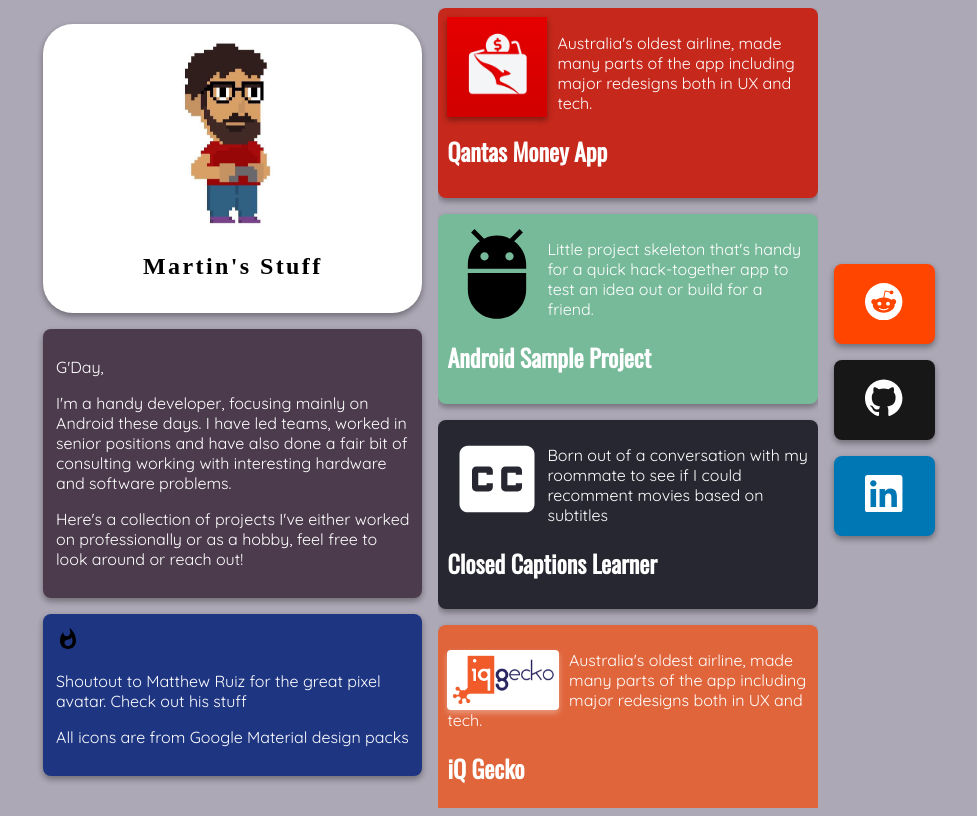
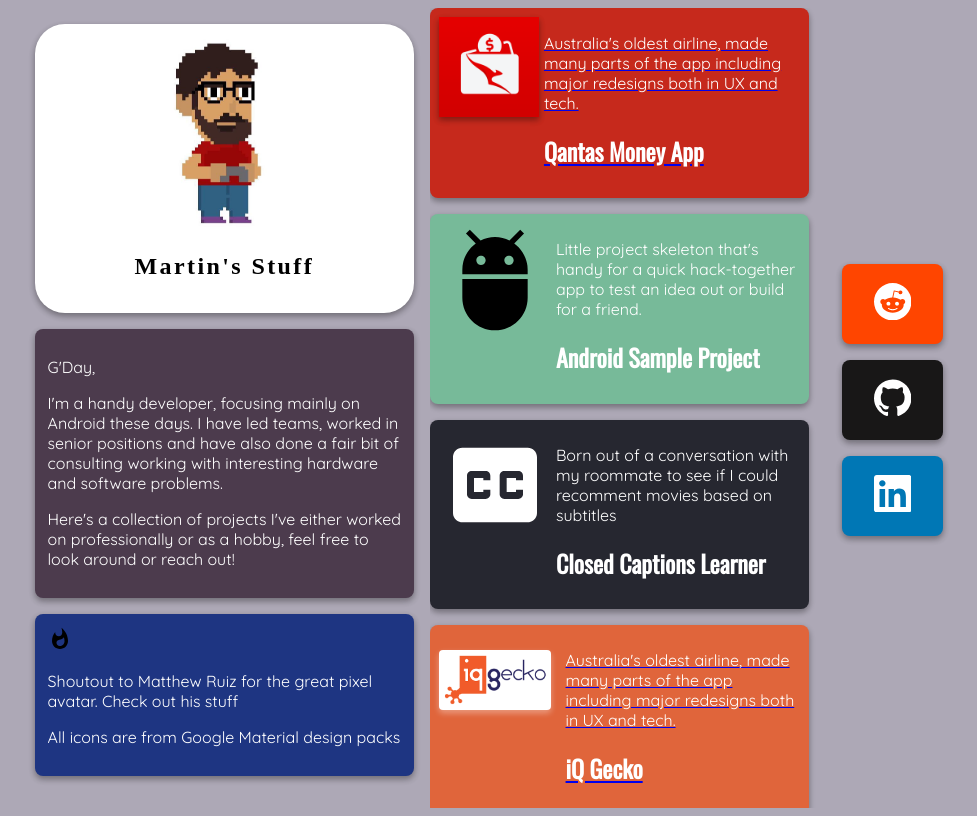
Before and after one commit to martinchooooooo/martinchooooooo.github.io, a plain HTML site: page index.html in a window 1280 px wide. Shown: the whole page, without its empty margins (151-1128 px from the left). Drawn offline with nearby package versions, Linux system fonts and the light colour scheme; a web font is replaced by a local one.

Commit message:
Fix project cards to use flexbox as actual cards
Trickiest part of this was trying to figure out how the hell SVG's work. Through some testing out, I think if an SVG is a child element of a display:flex container, then it doesn't respect the height or width attribute on the SVG or you have to play around with viewBox. I tried the bandaid fix that always seems to fix everything - wrap it in a <div> - and it worked as expected with sizing. Go figure.

```diff
--- a/index.html
+++ b/index.html
@@ -14,11 +14,7 @@
                 </section>
 
                 <section id="MartinBio">
-                    <p>
-                        G'Day,
-                         <!-- my name's Martin, I also go by Marty, Tincho or <a href="https://youtu.be/dLjE-uthimY?t=11" target="_blank">El Toro</a> -->
-
-                    </p>
+                    <p>G'Day,</p>
                     <p>
                         I'm a handy developer, focusing mainly on Android these days. I have led teams, worked in senior positions and have also done a fair bit of consulting working with interesting hardware and software problems.
                     </p>
@@ -39,47 +35,71 @@
 
             <div class="col project-col">
                 <div> <!-- This is only so we can have a single scrollable element -->
+                    <a href="https://play.google.com/store/apps/details?id=com.qantas.fs&hl=en_AU">
                         <section id="Qantas">
-                        <img src="img/money_app.png" alt="" class="icon">
+                            <div>
+                                <img src="img/money_app.png" alt="Qantas Money App Icon" class="icon">
+                            </div>
+                            <div>
                                 <p>
                                     Australia's oldest airline, made many parts of the app including major redesigns both in UX and tech.
                                 </p>
                                 <h2>Qantas Money App</h2>
+                            </div>
                         </section>
+                    </a>
 
                     <section id="AndroidSample">
-                        <svg class="icon" xmlns="http://www.w3.org/2000/svg" height="24" viewBox="0 0 24 24" ><path d="M0 0h24v24H0z" fill="none"/><path d="M5 16c0 3.87 3.13 7 7 7s7-3.13 7-7v-4H5v4zM16.12 4.37l2.1-2.1-.82-.83-2.3 2.31C14.16 3.28 13.12 3 12 3s-2.16.28-3.09.75L6.6 1.44l-.82.83 2.1 2.1C6.14 5.64 5 7.68 5 10v1h14v-1c0-2.32-1.14-4.36-2.88-5.63zM9 9c-.55 0-1-.45-1-1s.45-1 1-1 1 .45 1 1-.45 1-1 1zm6 0c-.55 0-1-.45-1-1s.45-1 1-1 1 .45 1 1-.45 1-1 1z"/></svg>
+                        <div>
+                            <svg alt="Android Debugging Bridge Icon" xmlns="http://www.w3.org/2000/svg" height="24" viewBox="0 0 24 24" ><path d="M0 0h24v24H0z" fill="none"/><path d="M5 16c0 3.87 3.13 7 7 7s7-3.13 7-7v-4H5v4zM16.12 4.37l2.1-2.1-.82-.83-2.3 2.31C14.16 3.28 13.12 3 12 3s-2.16.28-3.09.75L6.6 1.44l-.82.83 2.1 2.1C6.14 5.64 5 7.68 5 10v1h14v-1c0-2.32-1.14-4.36-2.88-5.63zM9 9c-.55 0-1-.45-1-1s.45-1 1-1 1 .45 1 1-.45 1-1 1zm6 0c-.55 0-1-.45-1-1s.45-1 1-1 1 .45 1 1-.45 1-1 1z"/></svg>
+                        </div>
+                        <div>
                             <p>
                                 Little project skeleton that's handy for a quick hack-together app to test an idea out or build for a friend.
                             </p>
                             <h2>Android Sample Project</h2>
+                        </div>
                     </section>
 
                     <section id="Captions">
-                        <svg class="icon" xmlns="http://www.w3.org/2000/svg" height="24" viewBox="0 0 24 24" ><path d="M0 0h24v24H0z" fill="none"/><path fill="white" d="M19 4H5c-1.11 0-2 .9-2 2v12c0 1.1.89 2 2 2h14c1.1 0 2-.9 2-2V6c0-1.1-.9-2-2-2zm-8 7H9.5v-.5h-2v3h2V13H11v1c0 .55-.45 1-1 1H7c-.55 0-1-.45-1-1v-4c0-.55.45-1 1-1h3c.55 0 1 .45 1 1v1zm7 0h-1.5v-.5h-2v3h2V13H18v1c0 .55-.45 1-1 1h-3c-.55 0-1-.45-1-1v-4c0-.55.45-1 1-1h3c.55 0 1 .45 1 1v1z"/></svg>
+                        <div>
+                            <svg alt="Closed Captions Icon" xmlns="http://www.w3.org/2000/svg" height="24" viewBox="0 0 24 24" ><path d="M0 0h24v24H0z" fill="none"/><path fill="white" d="M19 4H5c-1.11 0-2 .9-2 2v12c0 1.1.89 2 2 2h14c1.1 0 2-.9 2-2V6c0-1.1-.9-2-2-2zm-8 7H9.5v-.5h-2v3h2V13H11v1c0 .55-.45 1-1 1H7c-.55 0-1-.45-1-1v-4c0-.55.45-1 1-1h3c.55 0 1 .45 1 1v1zm7 0h-1.5v-.5h-2v3h2V13H18v1c0 .55-.45 1-1 1h-3c-.55 0-1-.45-1-1v-4c0-.55.45-1 1-1h3c.55 0 1 .45 1 1v1z"/></svg>
+                        </div>
+                        <div>
                             <p>
                                 Born out of a conversation with my roommate to see if I could recomment movies based on subtitles
                             </p>
                             <h2>Closed Captions Learner</h2>
+                        </div>
                     </section>
 
+                    <a href="https://www.iqgecko.com.au/pos-interface">
                         <section id="IqGecko">
-                        <img src="img/iq_gecko_logo.webp" alt="" class="icon">
+                            <div>
+                                <img src="img/iq_gecko_logo.webp" alt="iQ Gecko Logo" class="icon">
+                            </div>
+                            <div>
                                 <p>
                                     Australia's oldest airline, made many parts of the app including major redesigns both in UX and tech.
                                 </p>
                                 <h2>iQ Gecko</h2>
+                            </div>
                         </section>
+                    </a>
 
+                    <a href="https://youtu.be/dLjE-uthimY?t=11">
                         <section id="CorporteFighter">
-                        <a href="https://youtu.be/dLjE-uthimY?t=11">
+                            <div>
                                 <img src="img/corp_figher.png" alt="" class="icon">
+                            </div>
+                            <div>
                                 <p>
                                 Not dev work, but took part in Corporate Figher which was an awesome experience and opportunity to raise money for a great cause.
                                 </p>
                                 <h2>Corporate Fighter</h2>
+                            </div>
+                        </section>
                     </a>
-                    </section>
                 </div>
             </div>
 
--- a/styles.css
+++ b/styles.css
@@ -36,10 +36,7 @@ section a:link, section a:visited {
 section h2 { font-family: 'Oswald'; }
 p { font-family: 'Quicksand'; }
 
-.icon {
-    height: 100px;
-    float: left;
-}
+.icon { height: 200px; }
 
 .bio-col section { padding: 0.8em; }
 
@@ -51,8 +48,9 @@ p { font-family: 'Quicksand'; }
     box-shadow: 0 14px 28px rgba(0,0,0,0.25), 0 10px 10px rgba(0,0,0,0.22);
     cursor: grab;
 }
-
-.project-col section { padding: 9px;  overflow-y: auto;}
+.project-col svg { height: 7em; }
+.project-col section { padding: 9px;  overflow-y: auto; display: flex; }
+.project-col section div:first-child { margin-right: 5px; }
 
 
 /* Sicne we're 'mobile first' lets support our friendly desktop users */
@@ -76,7 +74,8 @@ p { font-family: 'Quicksand'; }
     .project-col {
         margin: 0 1em;
         max-height: 100vh;
-        overflow: auto;
+        overflow-y: scroll;
+        padding-right: 17px; /* Try to find size that works on most browsers on OSX */
     }
 }
 
@@ -104,7 +103,6 @@ p { font-family: 'Quicksand'; }
 #Qantas { background: rgb(198, 41, 28); }
 #Qantas img {
     height: 100px;
-    margin-right: 10px;
     box-shadow: 0 3px 6px rgba(0,0,0,0.16), 0 3px 6px rgba(0,0,0,0.23);
 }
 #IqGecko {
@@ -119,3 +117,4 @@ p { font-family: 'Quicksand'; }
     margin-right: 10px;
 }
 #CorporteFighter { background: #443627; }
+#CorporteFighter img { height: 7em; }
```
Lines whose indentation alone changed are shown as unchanged.
